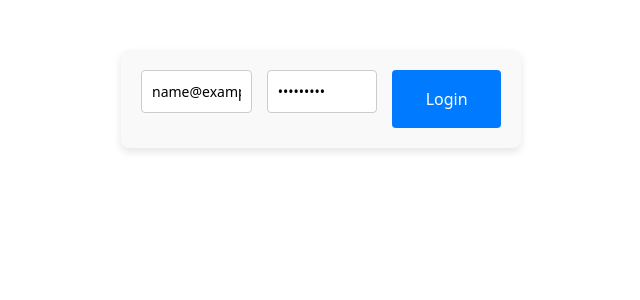
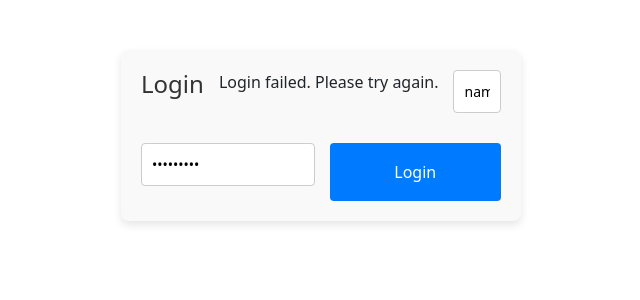
Before and after one commit to anjali777/biz_bill, a React (Create React App) app in the folder frontend_biz/: page /users/login_user in a window 1280 px wide. Both pictures are taken after typing "name@example.com", "Sample123" into the empty fields and a click on the button "Login". Shown: the top 300 px of the page, without its empty margins (319-959 px from the left). Built offline with nearby package versions, Linux system fonts and the light colour scheme; no server answers; a small style sheet from the web is missing.

Commit message:
login page updated

```diff
--- a/frontend_biz/src/components/user/Login.js
+++ b/frontend_biz/src/components/user/Login.js
@@ -20,25 +20,40 @@ const Login = () => {
       });
       const result = await response.json();
 
-      if(result.success){
+      if (result.success) {
         alert('Login Successful');
         localStorage.setItem('auth_token', result.token); // Save token in localStorage
-        window.location.href = '/invoice/display_invoices'; // Perform frontend redirect
+        window.location.href = '/invoice/display_invoices'; // Redirect after login
       } else {
         setError(result.message || 'Invalid email or password');
       }
-
     } catch (error) {
       console.error('Error during login:', error);
-      alert('Login failed.');
+      setError('Login failed. Please try again.');
     }
   };
 
   return (
-    <div class="login_form_div">
-      <form class="login_form" onSubmit={handleSubmit}>
-        <input type="email" name="email" placeholder="Email" onChange={handleChange} required />
-        <input type="password" name="password" placeholder="Password" onChange={handleChange} required />
+    <div className="login_form_div">
+      <form className="login_form" onSubmit={handleSubmit}>
+        <h2>Login</h2>
+        {error && <div className="error-message">{error}</div>} {/* Show error if any */}
+        <input
+          type="email"
+          name="email"
+          placeholder="Email"
+          value={formData.email}
+          onChange={handleChange}
+          required
+        />
+        <input
+          type="password"
+          name="password"
+          placeholder="Password"
+          value={formData.password}
+          onChange={handleChange}
+          required
+        />
         <button type="submit">Login</button>
       </form>
     </div>
```
